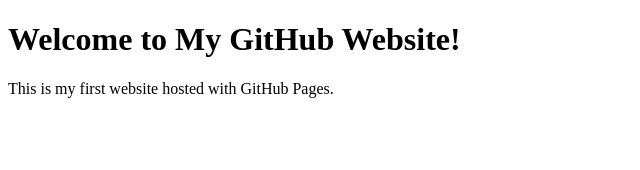
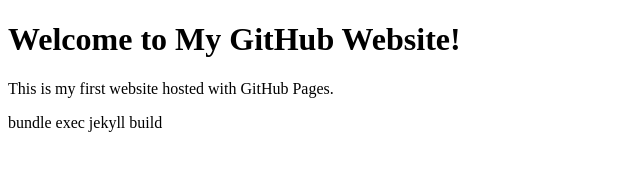
Before and after one commit to TravisScott123456/Website, a plain HTML site: page index.html in a window 1280 px wide. Shown: the whole page, without its empty margins (0-640 px from the left). Drawn offline with Linux system fonts and the light colour scheme.

Commit message:
Update index.html

```diff
--- a/index.html
+++ b/index.html
@@ -10,3 +10,4 @@
     <p>This is my first website hosted with GitHub Pages.</p>
 </body>
 </html>
+bundle exec jekyll build
```
